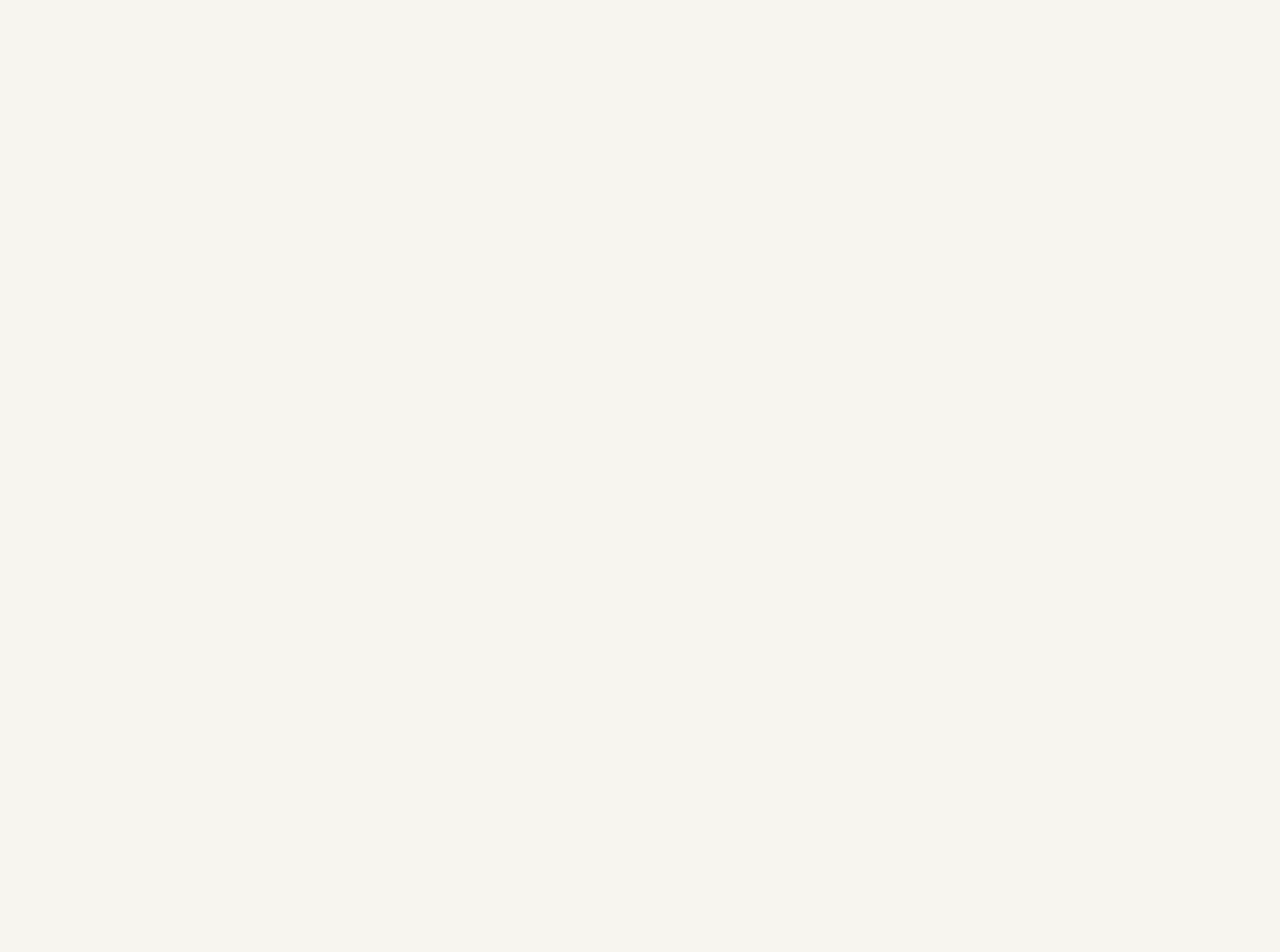
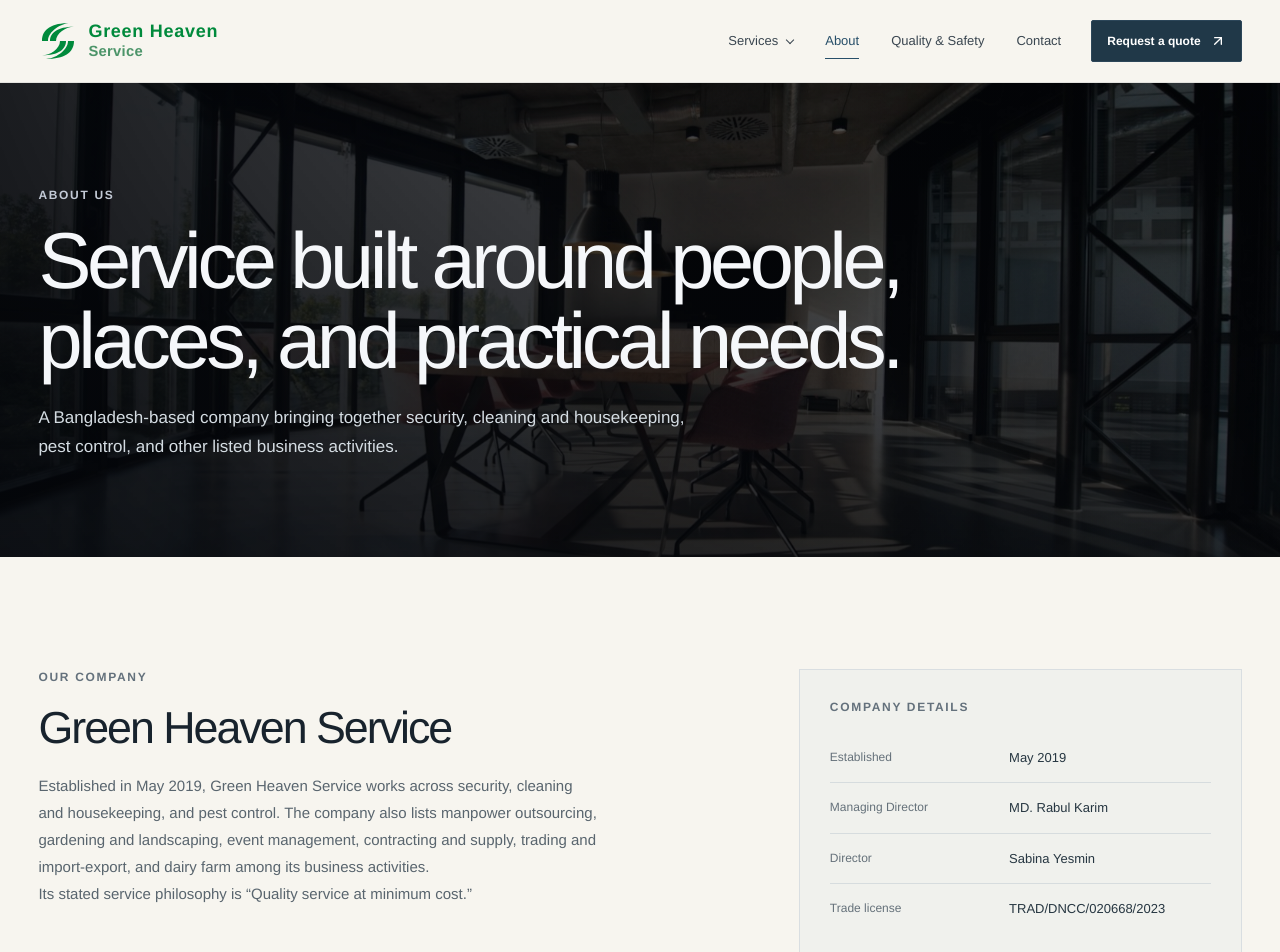
Before and after one commit to tamjidzihan/green-heaven-service, a React (Vite) app: page /about in a window 1280 px wide. Before the commit this address had no page. Shown: the top 952 px of the page. Before the commit the page ends 800 px from the top, so only its background shows below. Built offline with nearby package versions, Linux system fonts and the light colour scheme.

Commit message:
feat: add AboutPage component with SEO and company details

```diff
--- a/src/app/App.tsx
+++ b/src/app/App.tsx
@@ -2,7 +2,7 @@
 
 import { HomePage } from "../pages/HomePage";
 import { Layout } from "../components/layout/Layout";
-// import { AboutPage } from "../pages/AboutPage";
+import { AboutPage } from "../pages/AboutPage";
 // import { ContactPage } from "../pages/ContactPage";
 
 // import { NotFoundPage } from "../pages/NotFoundPage";
@@ -17,7 +17,8 @@
       <Routes>
         <Route element={<Layout />}>
           <Route index element={<HomePage />} />
-          {/* <Route path="about" element={<AboutPage />} />
+          <Route path="about" element={<AboutPage />} />
+          {/*
           <Route path="services" element={<ServicesPage />} />
           <Route path="services/:slug" element={<ServiceDetailPage />} />
           <Route path="quality-safety" element={<QualitySafetyPage />} />
--- /dev/null
+++ b/src/pages/AboutPage.tsx
@@ -0,0 +1,44 @@
+import { PageIntro } from "../components/common/PageIntro";
+import { ContactCta } from "../components/common/ContactCta";
+import { Seo } from "../components/common/Seo";
+import { company } from "../data/company";
+
+export function AboutPage() {
+  return (
+    <>
+      <Seo
+        title="About Green Heaven Service"
+        description="Learn about Green Heaven Service, established in May 2019, its leadership, service philosophy, and business activities."
+      />
+      <PageIntro
+        description="A Bangladesh-based company bringing together security, cleaning and housekeeping, pest control, and other listed business activities."
+        eyebrow="About us"
+        title="Service built around people, places, and practical needs."
+      />
+      <section className="section section--bone">
+        <div className="site-container about-grid">
+          <div>
+            <p className="eyebrow">Our company</p>
+            <h2>Green Heaven Service</h2>
+            <p>
+              Established in {company.established}, Green Heaven Service works across security, cleaning and housekeeping, and pest control. The company also lists manpower outsourcing, gardening and landscaping, event management, contracting and supply, trading and import-export, and dairy farm among its business activities.
+            </p>
+            <p>
+              Its stated service philosophy is “{company.philosophy}.”
+            </p>
+          </div>
+          <aside className="company-facts">
+            <p className="eyebrow">Company details</p>
+            <dl>
+              <div><dt>Established</dt><dd>{company.established}</dd></div>
+              <div><dt>Managing Director</dt><dd>{company.managingDirector}</dd></div>
+              <div><dt>Director</dt><dd>{company.director}</dd></div>
+              <div><dt>Trade license</dt><dd>{company.tradeLicense}</dd></div>
+            </dl>
+          </aside>
+        </div>
+      </section>
+      <ContactCta />
+    </>
+  );
+}
```
